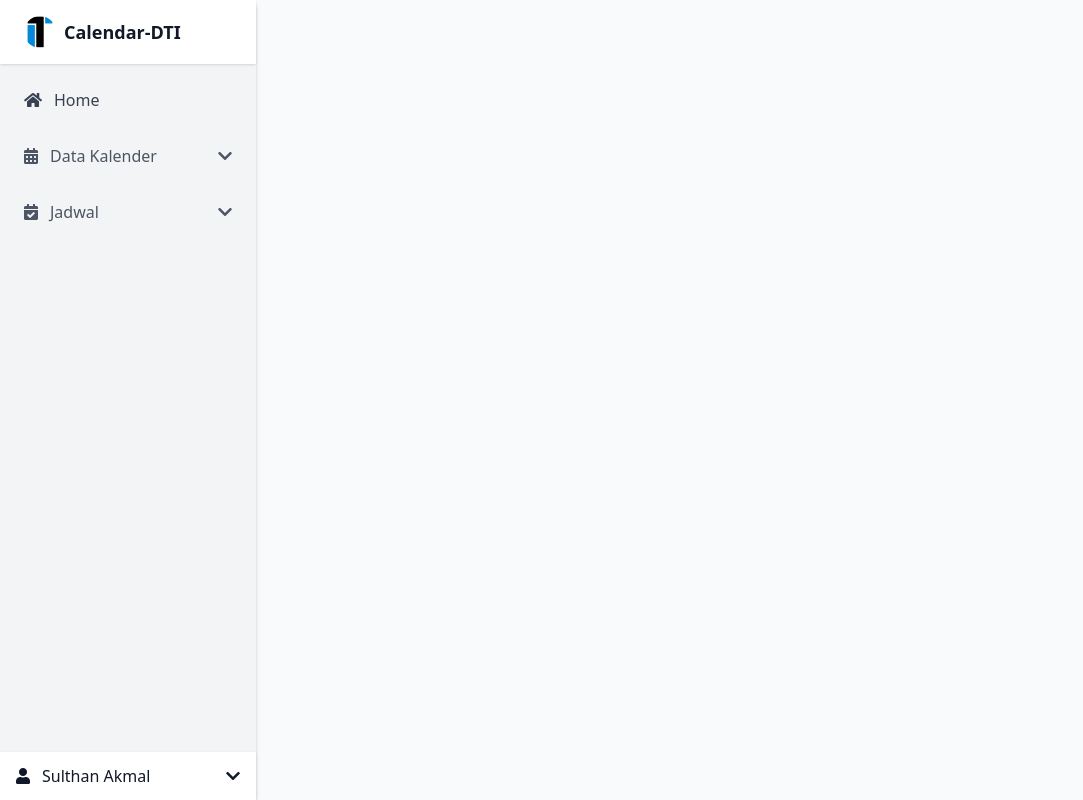
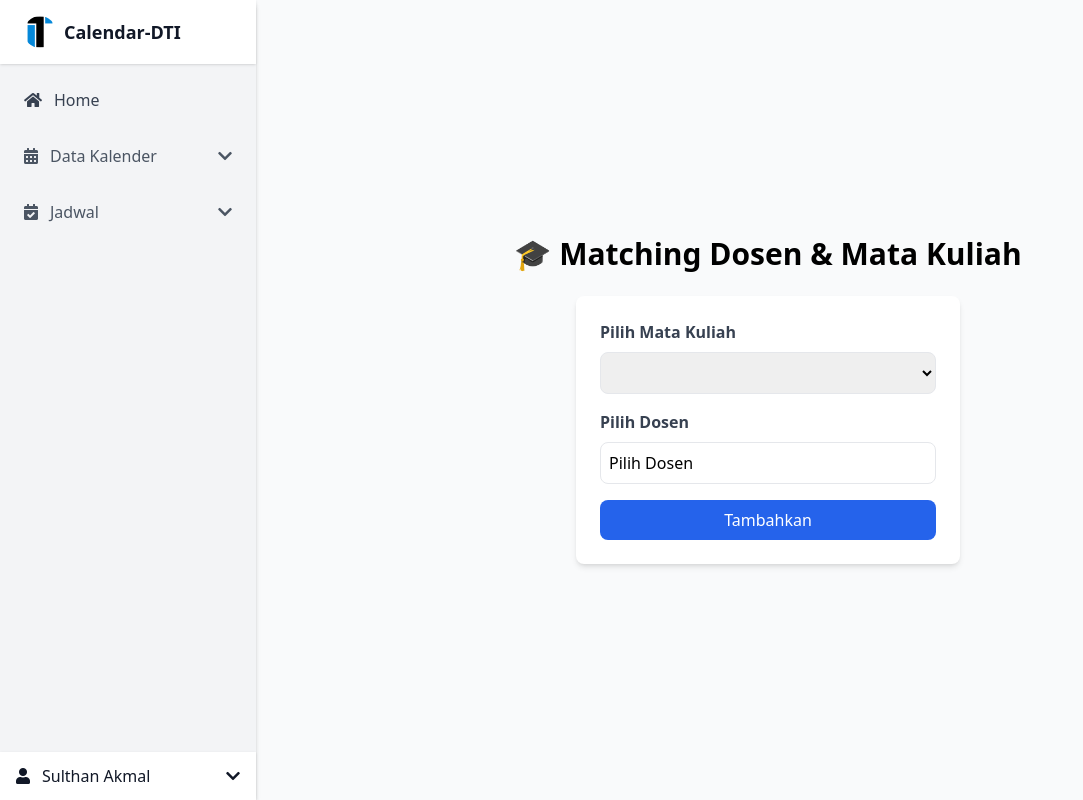
Before and after one commit to dzakiruw/calendar-dti, a Nuxt app: page /buat-jadwal in a window 1280 px wide. Shown: the whole page, without its empty margins (0-1083 px from the left). Built offline with nearby package versions, Linux system fonts and the light colour scheme.

Commit message:
update buat-jadwal

```diff
--- a/components/sidebar.vue
+++ b/components/sidebar.vue
@@ -49,7 +49,7 @@
           <i :class="dropdowns.jadwal ? 'fas fa-chevron-up' : 'fas fa-chevron-down'"></i>
         </button>
         <div v-if="dropdowns.jadwal" class="ml-6 mt-2 space-y-1">
-          <a href="#" class="block px-4 py-2 text-gray-600 hover:bg-gray-200 rounded-lg">
+          <a href="/buat-jadwal" class="block px-4 py-2 text-gray-600 hover:bg-gray-200 rounded-lg">
             <i class="fas fa-edit mr-2"></i> Buat Jadwal
           </a>
           <a href="#" class="block px-4 py-2 text-gray-600 hover:bg-gray-200 rounded-lg">
--- /dev/null
+++ b/pages/buat-jadwal.vue
@@ -0,0 +1,117 @@
+<template>
+  <div class="h-screen flex flex-col items-center justify-center bg-gray-50">
+    <h1 class="text-3xl font-bold mb-6">🎓 Matching Dosen & Mata Kuliah</h1>
+
+    <!-- Form Matching -->
+    <form @submit.prevent="submitMatching" class="bg-white p-6 shadow-md rounded-lg w-96">
+      <!-- Pilih Mata Kuliah -->
+      <div class="mb-4">
+        <label class="block text-gray-700 font-semibold">Pilih Mata Kuliah</label>
+        <select v-model="selectedMataKuliah" class="w-full mt-2 p-2 border rounded-lg" required>
+          <option disabled value="">Pilih Mata Kuliah</option>
+          <option v-for="mk in mataKuliahList" :key="mk.kode" :value="mk">
+            {{ mk.kode }} - {{ mk.nama }}
+          </option>
+        </select>
+      </div>
+
+      <!-- Pilih Dosen (Checkbox Dropdown) -->
+      <div class="mb-4">
+        <label class="block text-gray-700 font-semibold">Pilih Dosen</label>
+        <div class="relative">
+          <button @click.prevent="toggleDropdown" class="w-full mt-2 p-2 border rounded-lg bg-white text-left">
+            {{ selectedDosen.length ? selectedDosen.map(d => d.nama).join(", ") : "Pilih Dosen" }}
+          </button>
+          <div v-if="dropdownOpen" class="absolute w-full bg-white border rounded-lg mt-1 shadow-lg z-10">
+            <div v-for="dosen in dosenList" :key="dosen.id" class="p-2 flex items-center hover:bg-gray-100">
+              <input type="checkbox" :value="dosen" v-model="selectedDosen" class="mr-2" />
+              <span>{{ dosen.nama }}</span>
+            </div>
+          </div>
+        </div>
+      </div>
+
+      <button type="submit" class="bg-blue-600 text-white py-2 px-4 rounded-lg w-full hover:bg-blue-700">
+        Tambahkan
+      </button>
+    </form>
+
+    <!-- Daftar Matching Mata Kuliah - Dosen -->
+    <div v-if="matchingList.length" class="mt-6 w-96 bg-white p-6 shadow-md rounded-lg">
+      <h2 class="text-xl font-bold">📋 Daftar Mata Kuliah - Dosen</h2>
+      <ul class="mt-2">
+        <li v-for="(match, index) in matchingList" :key="index" class="bg-gray-100 p-2 rounded-lg mt-2 flex justify-between items-center">
+          <div>
+            <p><strong>{{ match.mataKuliah.kode }}</strong> - {{ match.mataKuliah.nama }}</p>
+            <p class="text-sm text-gray-600">Dosen: {{ match.dosen.map(d => d.nama).join(", ") }}</p>
+          </div>
+          <div class="flex space-x-2">
+            <button @click="editMatching(index)" class="text-blue-600 hover:text-blue-900">✏️</button>
+            <button @click="deleteMatching(index)" class="text-red-600 hover:text-red-900">🗑️</button>
+          </div>
+        </li>
+      </ul>
+    </div>
+  </div>
+</template>
+
+<script setup>
+import { ref } from 'vue';
+
+// Data Dummy (Nantinya diambil dari page lain)
+const mataKuliahList = ref([
+  { kode: 'MK101', nama: 'Algoritma' },
+  { kode: 'MK102', nama: 'Basis Data' }
+]);
+
+const dosenList = ref([
+  { id: 1, nama: 'Dr. A' },
+  { id: 2, nama: 'Prof. B' },
+  { id: 3, nama: 'Dr. C' }
+]);
+
+// State untuk form input
+const selectedMataKuliah = ref(null);
+const selectedDosen = ref([]);
+const dropdownOpen = ref(false);
+const matchingList = ref([]);
+const editIndex = ref(null);
+
+// Toggle dropdown dosen
+const toggleDropdown = () => {
+  dropdownOpen.value = !dropdownOpen.value;
+};
+
+// Submit Matching
+const submitMatching = () => {
+  if (!selectedMataKuliah.value || selectedDosen.value.length === 0) return;
+
+  if (editIndex.value !== null) {
+    matchingList.value[editIndex.value] = { mataKuliah: selectedMataKuliah.value, dosen: [...selectedDosen.value] };
+    editIndex.value = null;
+  } else {
+    matchingList.value.push({ mataKuliah: selectedMataKuliah.value, dosen: [...selectedDosen.value] });
+  }
+
+  resetForm();
+};
+
+// Edit Matching
+const editMatching = (index) => {
+  selectedMataKuliah.value = matchingList.value[index].mataKuliah;
+  selectedDosen.value = [...matchingList.value[index].dosen];
+  editIndex.value = index;
+};
+
+// Hapus Matching
+const deleteMatching = (index) => {
+  matchingList.value.splice(index, 1);
+};
+
+// Reset Form
+const resetForm = () => {
+  selectedMataKuliah.value = null;
+  selectedDosen.value = [];
+  dropdownOpen.value = false;
+};
+</script>
```
